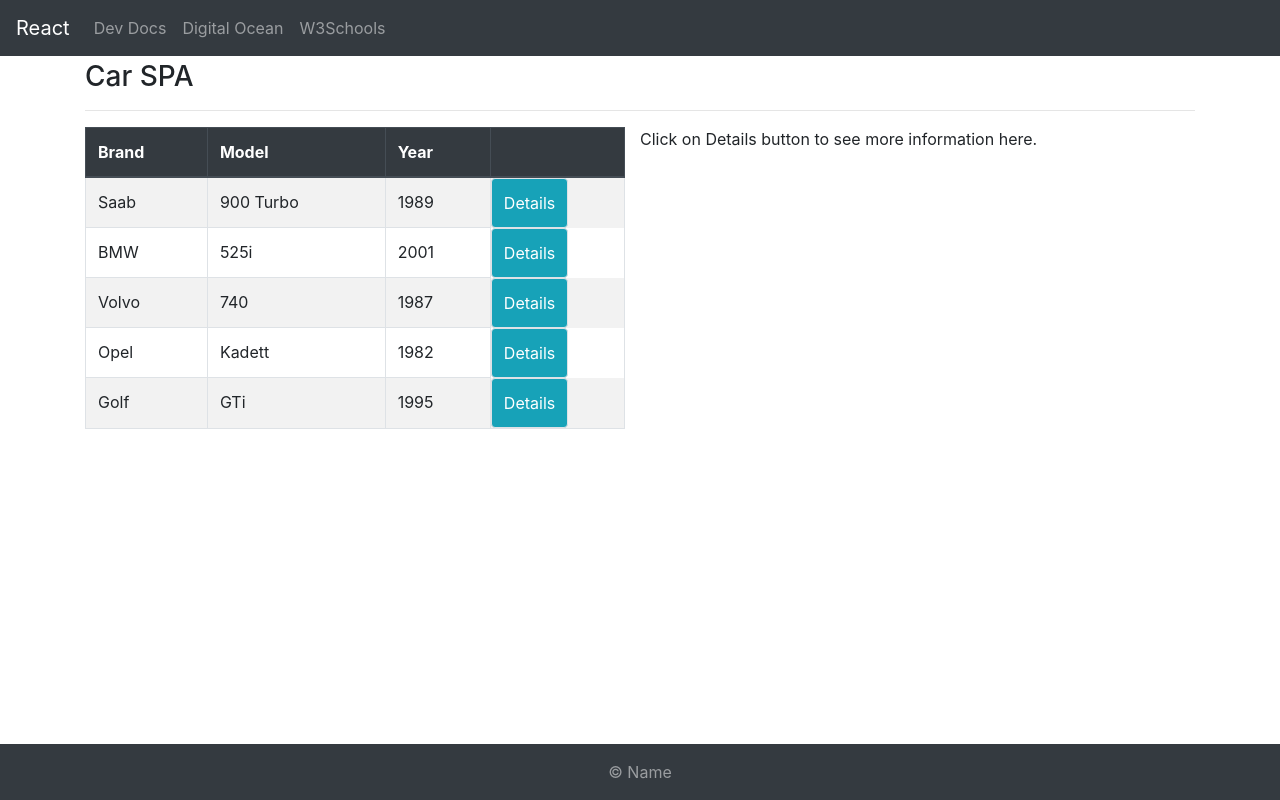
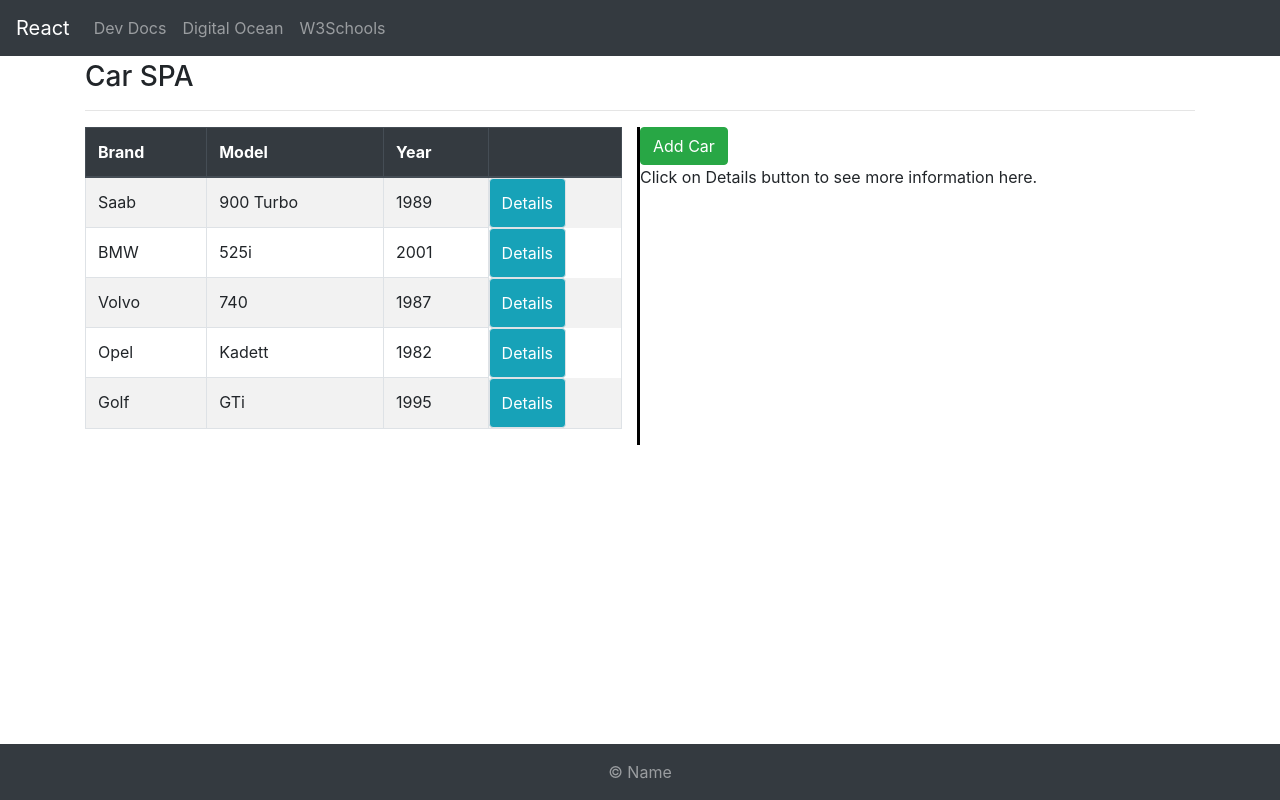
Before and after one commit to UlfBengtsson/car-spa, a React (Create React App) app: page / in a window 1280 px wide. Built offline with nearby package versions, Linux system fonts and the light colour scheme.

Commit message:
added createCar

```diff
--- a/src/componets/App.jsx
+++ b/src/componets/App.jsx
@@ -3,12 +3,14 @@ import Header from "./Header";
 import Footer from "./Footer";
 import CarTable from "./CarTable";
 import CarDetails from "./CarDetails";
+import CarCreate from "./CarCreate";
 
 import "../css/App.css";
 
 class App extends Component {
   state = {
     detailsCar: null,
+    createCar: false,
     carList: [
       {
         id: 1,
@@ -91,6 +93,38 @@ class App extends Component {
     }
   };
 
+  createCar = () => {
+    this.setState({
+      createCar: true,
+    });
+  };
+
+  addCar = (car) => {
+    const carList = this.state.carList;
+    const newId =
+      carList.reduce((rowCar, highest) => {
+        if (rowCar.id > highest.id) {
+          return rowCar.id;
+        }
+        return highest;
+      }).id + 1; //plus 1 to make new id higher then any id currently in carList.
+    //console.log("new Id: ", newId);
+    car.id = newId;
+
+    carList.push(car);
+
+    this.setState({
+      carList: carList,
+      createCar: false,
+    });
+  };
+
+  closeCreate = () => {
+    this.setState({
+      createCar: false,
+    });
+  };
+
   render() {
     const sideElement =
       this.state.detailsCar != null ? (
@@ -99,8 +133,15 @@ class App extends Component {
           closeDetails={this.closeDetails}
           deleteCar={this.deleteCar}
         />
+      ) : this.state.createCar ? (
+        <CarCreate addCar={this.addCar} closeCreate={this.closeCreate} />
       ) : (
-        <p>Click on Details button to see more information here.</p>
+        <div>
+          <button onClick={this.createCar} className="btn btn-success">
+            Add Car
+          </button>
+          <p>Click on Details button to see more information here.</p>
+        </div>
       );
 
     return (
--- /dev/null
+++ b/src/componets/CarCreate.jsx
@@ -0,0 +1,119 @@
+import React, { Component } from "react";
+
+/*
+id: 1,
+        brand: "Saab",
+        model: "900 Turbo",
+        year: "1989",
+        mileage: 65000,
+        color: "dark blue",
+*/
+class CarCreate extends Component {
+  createCar = (event) => {
+    event.preventDefault();
+
+    const car = {
+      id: 0,
+      brand: event.target["brand"].value,
+      model: event.target["model"].value,
+      year: Number(event.target["year"].value),
+      mileage: Number(event.target["mileage"].value),
+      color: event.target["color"].value,
+    };
+
+    this.props.addCar(car);
+  };
+
+  render() {
+    return (
+      <div className="col-md-6">
+        <div className="row">
+          <h3 className="col-12">Add Car</h3>
+        </div>
+
+        <form onSubmit={this.createCar}>
+          <div className="row mb-2">
+            <label htmlFor="brand" className="col-2 mt-2">
+              Brand:
+            </label>
+            <input
+              id="brand"
+              type="text"
+              required
+              minLength="2"
+              className="form-control col-10"
+              placeholder="Enter Brand"
+            />
+          </div>
+          <div className="row mb-2">
+            <label htmlFor="model" className="col-2 mt-2">
+              Model:
+            </label>
+            <input
+              id="model"
+              type="text"
+              required
+              className="form-control col-10"
+              placeholder="Enter Model"
+            />
+          </div>
+          <div className="row mb-2">
+            <label htmlFor="year" className="col-2 mt-2">
+              Year:
+            </label>
+            <input
+              id="year"
+              type="number"
+              required
+              step="1"
+              min="1886"
+              className="form-control col-10"
+              placeholder="Enter Year"
+            />
+          </div>
+          <div className="row mb-2">
+            <label htmlFor="mileage" className="col-2 mt-2">
+              Mileage:
+            </label>
+            <input
+              id="mileage"
+              type="number"
+              step="1000"
+              min="1000"
+              className="form-control col-10"
+              placeholder="Enter Mileage"
+            />
+          </div>
+          <div className="row mb-2">
+            <label htmlFor="color" className="col-2 mt-2">
+              Brand:
+            </label>
+            <input
+              id="color"
+              type="text"
+              className="form-control col-10"
+              placeholder="Enter Color"
+            />
+          </div>
+          <div className="row d-flex justify-content-center">
+            <input
+              type="reset"
+              className="mr-2 btn btn-warning"
+              value="Reset"
+            />
+            <input type="submit" className=" btn btn-success" value="Create" />
+          </div>
+        </form>
+        <div className="d-flex justify-content-end">
+          <button
+            className="btn btn-secondary"
+            onClick={this.props.closeCreate}>
+            Close
+          </button>
+        </div>
+      </div>
+    );
+  }
+}
+
+export default CarCreate;
--- a/src/componets/CarTable.jsx
+++ b/src/componets/CarTable.jsx
@@ -19,7 +19,7 @@ const CarTable = (props) => {
   });
 
   return (
-    <div className="col-md-6">
+    <div className="col-md-6 middle-bar">
       <table className="table table-striped table-bordered">
         <thead className="thead-dark">
           <tr>
--- a/src/css/App.css
+++ b/src/css/App.css
@@ -2,3 +2,7 @@
   margin-top: 60px;
   margin-bottom: 60px;
 }
+
+.middle-bar {
+  border-right: solid black;
+}
```
